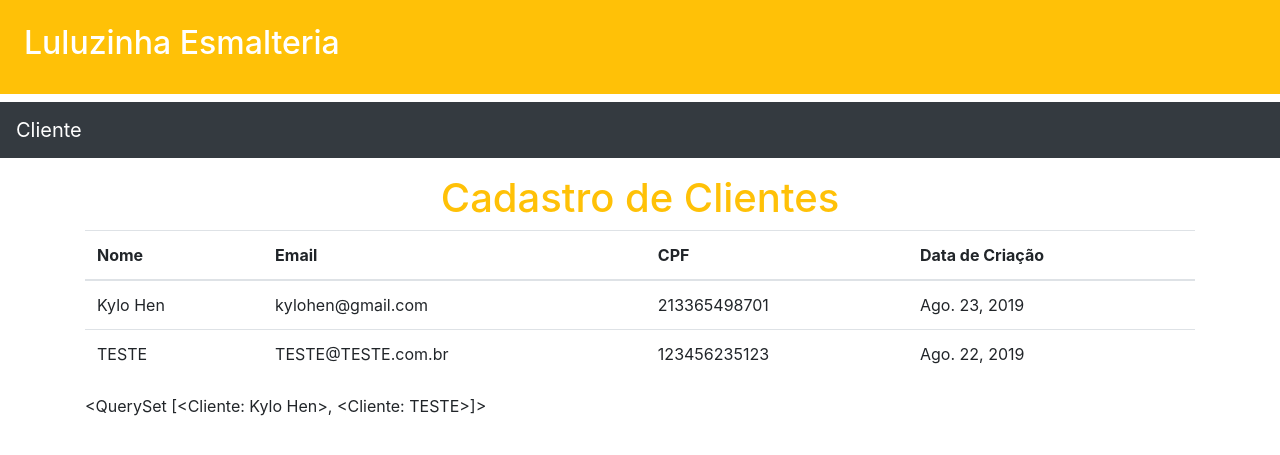
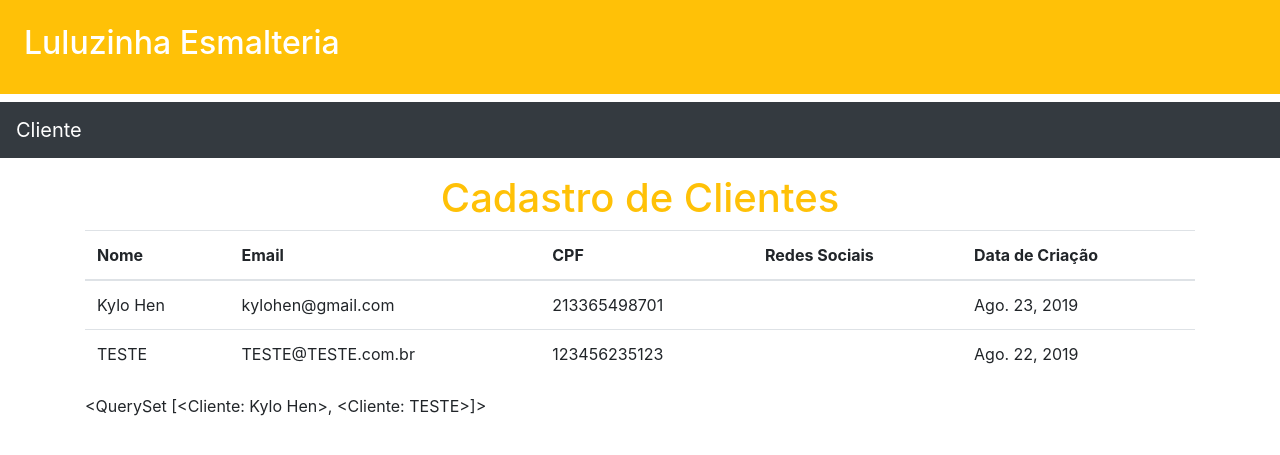
Before and after one commit to tadeuif/esmalteria, a Django app: page /clientes/ in a window 1280 px wide. Shown: the top 455 px of the page. Run offline with Django 3.2, Linux system fonts and the light colour scheme; data comes from the database, SQL or seed files in the repository; both versions use the stored data as it was after the commit; some libraries are stand-ins or nearby versions.

Commit message:
Nois no Vale

```diff
--- a/clientes/forms.py
+++ b/clientes/forms.py
@@ -4,9 +4,10 @@ from .models import Cliente
 class ClienteForm(forms.ModelForm):
     class Meta:
         model =  Cliente
-        fields = ['nome','email','cpf']
+        fields = ['nome','email','cpf','redes']
         widgets = {
             'nome':forms.TextInput(attrs={'placeholder':'Informe o nome do cliente'}),
             'email':forms.TextInput(attrs={'placeholder':'Informe o email do cliente'}),
-            'cpf':forms.TextInput(attrs={'placeholder':'Informe o cpf do cliente'})
+            'cpf':forms.TextInput(attrs={'placeholder':'Informe o cpf do cliente'}),
+            'redes':forms.TextInput(attrs={'placeholder':'Informe a rede social do cliente'})
         }
--- a/clientes/models.py
+++ b/clientes/models.py
@@ -5,7 +5,9 @@ class Cliente(models.Model):
     nome = models.CharField(max_length=250)
     email = models.EmailField()
     cpf = models.CharField(max_length=14,unique=True)
+    redes = models.CharField(max_length=80)
     data_criacao = models.DateField(auto_now_add=True)
+
 
 
     def __str__(self):
--- a/core/templates/clientes/lista_de_clientes.html
+++ b/core/templates/clientes/lista_de_clientes.html
@@ -12,6 +12,7 @@
             <th>Nome</th>
             <th>Email</th>
             <th>CPF</th>
+            <th>Redes Sociais</th>
             <th>Data de Criação</th>
             {% if user.is_authenticated %}
             <th>Opções</th>
@@ -25,6 +26,7 @@
             <td>{{ cliente.nome }}</td>
             <td>{{ cliente.email }}</td>
             <td>{{ cliente.cpf }}</td>
+            <td>{{ cliente.redes }}</td>
             <td>{{ cliente.data_criacao }}</td>
             {% if user.is_authenticated %}
             <td><a href="clientes/editar_cliente/{{ cliente.id }}" class="btn btn-warning">Editar</a></td>
```
Also changed, not shown: db.sqlite3.
